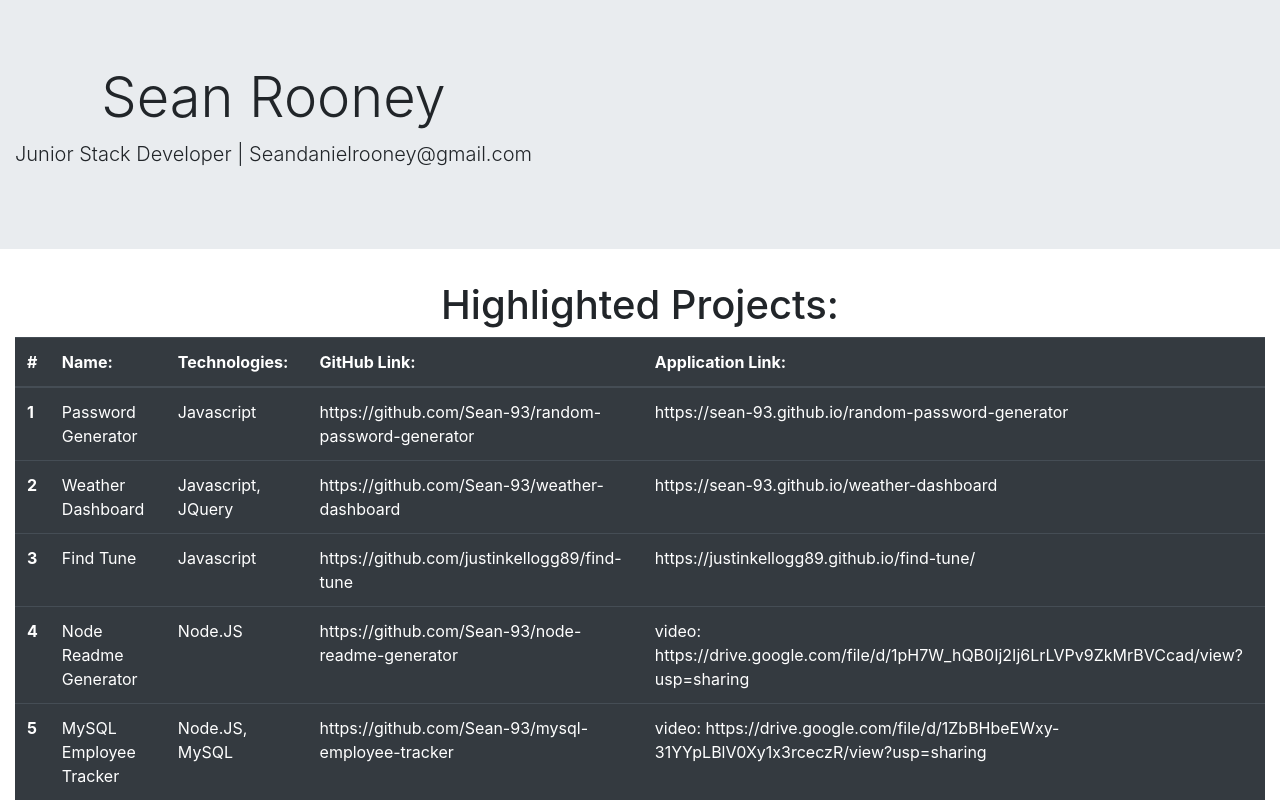
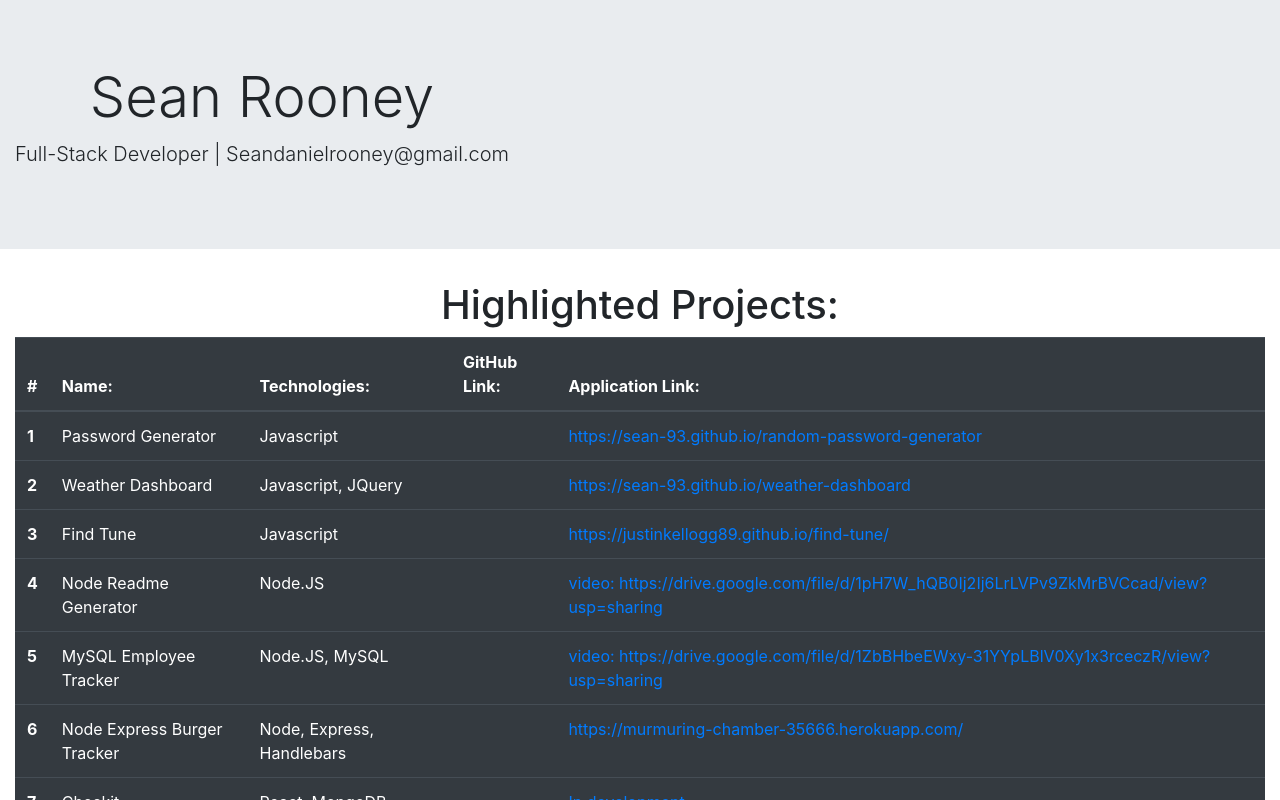
Before and after one commit to Sean-93/react-portfolio, a React (Create React App) app: page /projects in a window 1280 px wide. Shown: the top 800 px of the page. Built offline with nearby package versions, Linux system fonts and the light colour scheme.

Commit message:
adding more links where they need to be

```diff
--- a/src/App.js
+++ b/src/App.js
@@ -55,7 +55,7 @@
 const contactInfo = [
   {
     fullName: "Sean Rooney",
-    title: "Junior Stack Developer",
+    title: "Full-Stack Developer",
     email: "Seandanielrooney@gmail.com",
     linkedIn: "https://www.linkedin.com/in/sean-d-rooney",
     gitHub: "https://github.com/Sean-93",
@@ -66,7 +66,7 @@
 const headerInfo = [
   {
     fullName: "Sean Rooney",
-    title: "Junior Stack Developer",
+    title: "Full-Stack Developer",
     email: "Seandanielrooney@gmail.com",
   },
 ];
--- a/src/components/projects.js
+++ b/src/components/projects.js
@@ -9,12 +9,11 @@
           <th scope="row">{index+1}</th>
           <td>{item.name}</td>
           <td>{item.technologies}</td>
-          <td>{item.GitHub}</td>
-          <td>{item.application}</td>
+          <td> <a target="_blank" rel="noopener noreferrer" href={item.gitHub}>{item.gitHub}</a></td>
+          <td> <a target="_blank" rel="noopener noreferrer" href={item.application}>{item.application}</a></td>
         </tr>
       );
     });
-
 
   return (
     <div>
```
